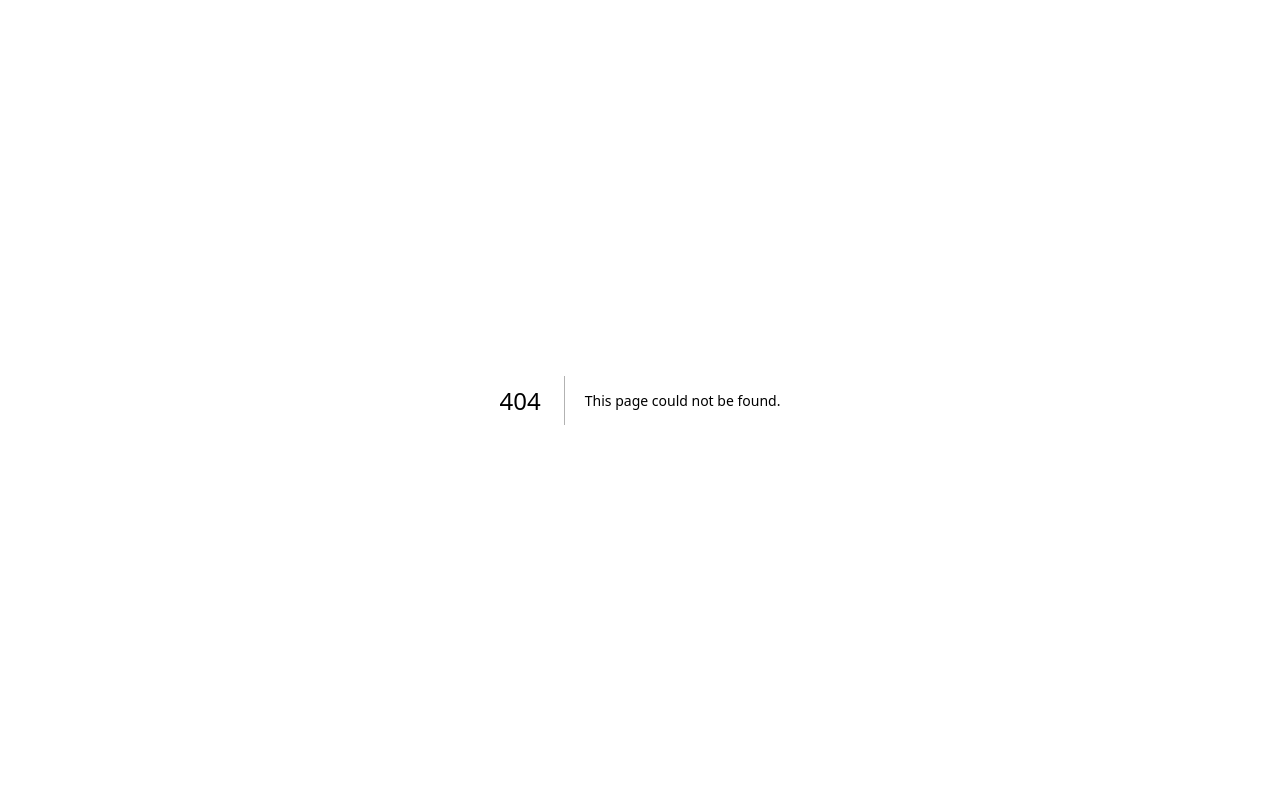
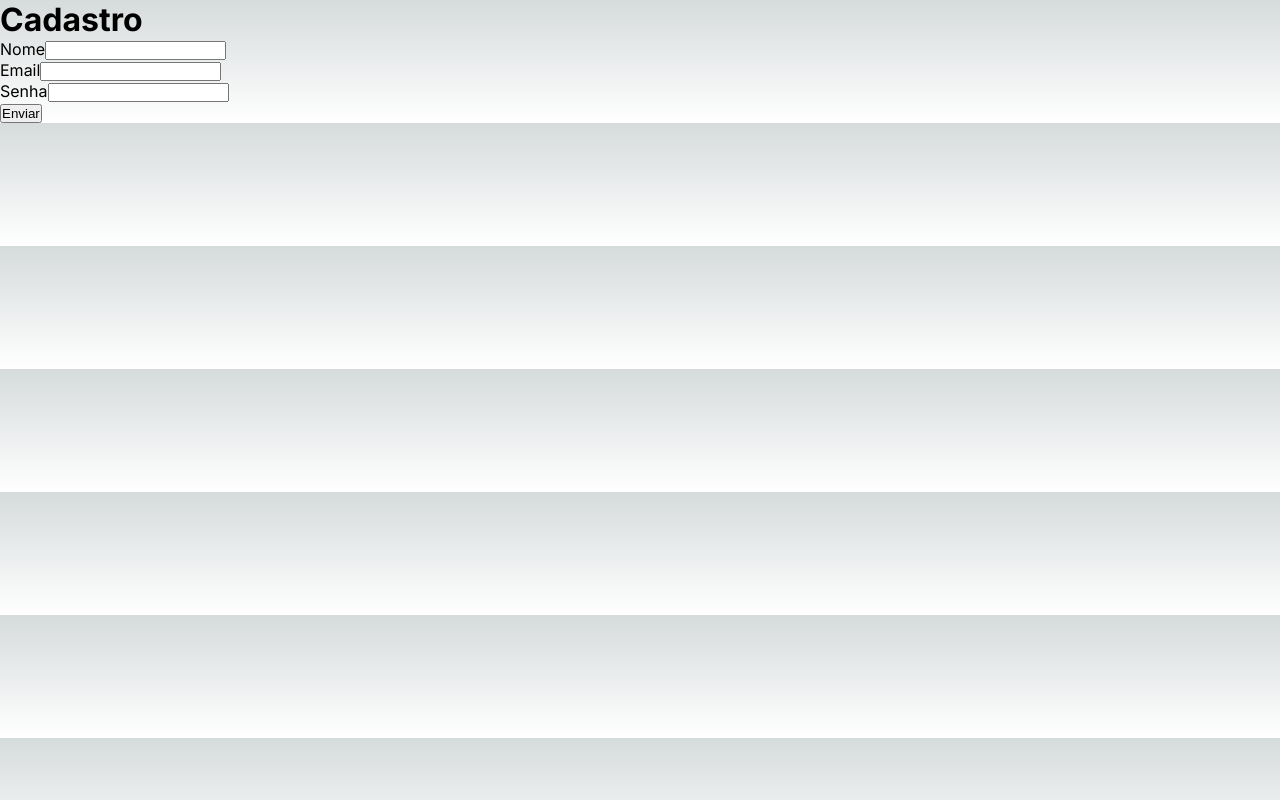
Before and after one commit to Eduardo-lima92/News, a Next.js app in the folder front/: page /cadastro in a window 1280 px wide. Before the commit this address had no page. Built offline with nearby package versions, Linux system fonts and the light colour scheme.

Commit message:
Criação da pagina de cadastro

```diff
--- /dev/null
+++ b/front/src/app/cadastro/page.jsx
@@ -0,0 +1,12 @@
+import CadastroForm  from '../../components/CadastroForm'
+
+const CadastroPage = () => {
+    return(
+        <div>
+            <h1>Cadastro</h1>
+            <CadastroForm />
+        </div>
+    )
+}
+
+export default CadastroPage
--- /dev/null
+++ b/front/src/components/CadastroForm/index.jsx
@@ -0,0 +1,55 @@
+'use client';
+import { useState } from 'react'
+
+const CadastroForm = () => {
+    const [nome, setNome] = useState('')
+    const [email, setEmail] = useState('')
+    const [senha, setSenha] = useState('')
+
+
+    const aoSubmeter = (e) => {
+        e.preventDefault()
+        console.log('Submetido', nome, email, senha)
+    }
+
+    const aoAlterarValores = (e) => {
+        const { name, value } = e.target
+        switch (name) {
+            case 'nome':
+                setNome(value)
+                break;
+            case 'email':
+                setEmail(value)
+                break;
+            case 'senha':
+                setSenha(value)
+                break;
+            default:
+                break;
+
+        }
+
+
+    }
+    return (
+        <form onSubmit={aoSubmeter}>
+            <div>
+                <label htmlFor="nome">Nome</label>
+                <input type="text" name="nome" onChange={aoAlterarValores}/>
+            </div>
+            <div>
+                <label htmlFor="email">Email</label>
+                <input type="text" name="email" onChange={aoAlterarValores} />
+
+            </div>
+            <div>
+                <label htmlFor="senha">Senha</label>
+                <input type="password" name="senha" onChange={aoAlterarValores} />
+
+            </div>
+            <button type="submit">Enviar</button>
+        </form>
+    )
+}
+
+export default CadastroForm;
```
